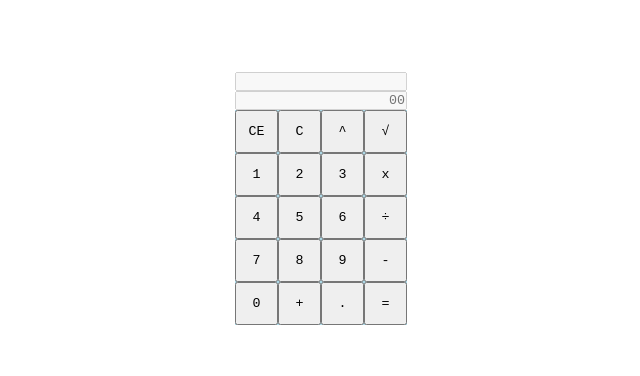
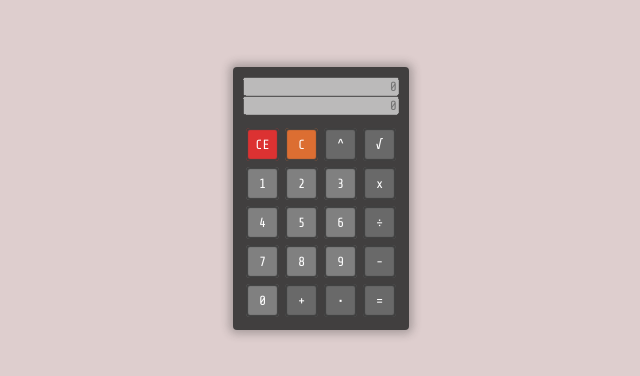
Before and after one commit to eilx-odin-projects/calculator, a plain HTML site: page index.html in a window 1280 px wide. Shown: the part 202-578 px from the top of the page, without its empty margins (319-959 px from the left). Drawn offline with nearby package versions, Linux system fonts and the light colour scheme.

Commit message:
Implement CSS styling

```diff
--- a/index.html
+++ b/index.html
@@ -10,8 +10,8 @@
 </head>
 <body>
     <div id="Calculator">
-        <input id="History" disabled />
-        <input id="Display" disabled placeholder="00" />
+        <input id="History" disabled placeholder="0" />
+        <input id="Display" disabled placeholder="0" />
 
         <div id="Buttons">
             <button id="Clear">CE</button>
@@ -35,7 +35,7 @@
             <button id="N8" class="number">8</button>
             <button id="N9" class="number">9</button>
 
-            <button id="Dot">.</button>
+            <button id="Dot">•</button>
             <button id="Equals">=</button>
         </div>
     </div>
--- a/main.css
+++ b/main.css
@@ -1,3 +1,5 @@
+@import url('https://fonts.googleapis.com/css2?family=Share+Tech+Mono&display=swap');
+
 * {
     margin: 0;
     padding: 0;
@@ -7,6 +9,7 @@
 body {
     height: 100vh;
     display: flex;
+    background: #DECECE;
     align-items: center;
     justify-content: center;
 }
@@ -15,14 +18,22 @@ input, button {
     font-family: inherit
 }
 
+#Display:hover {
+    cursor: pointer;
+}
+
 #Calculator {
     display: flex;
+    background: #413f3f;
+    box-shadow: 0 0 8px 4px rgba(50, 50, 50, 0.3);
+    padding: 10px;
+    border-radius: 4px;
     flex-direction: column;
-    font-family: monospace;
+    font-family: "Share Tech Mono", monospace;
 }
 
 #Buttons {
-    background: lightblue;
+    margin-top: 10px;
     display: grid;
     grid-template-areas:
         "CE C  .  ."
@@ -50,5 +61,27 @@ input, button {
 }
 
 #Buttons button {
+    --background: dimgray;
     aspect-ratio: 1 / 1;
+    margin: 3px;
+    border-radius: 4px;
+    color: white;
+    background: var(--background);
+    box-shadow: inset 0 0 1px 2px rgb(63, 63, 63);
+    cursor: pointer;
+    outline: inherit;
+    border: none;
 }
+
+#Buttons button:focus {
+    outline: auto;
+}
+
+#Buttons button:active {
+    filter: brightness(0.9);
+}
+
+#Buttons button#Backspace { --background: rgb(220, 110, 50) }
+#Buttons button#Clear     { --background: rgb(220,  50, 50) }
+#Buttons button.number    { --background: gray    }
+#Buttons button.operator  { --background: dimgray }
--- a/main.js
+++ b/main.js
@@ -44,7 +44,7 @@ function onOperator (operator) {
     operation = operators[operator](total)
 
     current = 0
-    history.value = `${round(total, 3)} ${operator}`
+    history.value = `${round(total, 3)}${operator}`
     display.value = null
 }
 
@@ -74,7 +74,7 @@ function onClear () {
     current = 0
     operation = operators[' ']
     history.value = null
-    display.value = '...'
+    display.value = null
 }
 
 
```
